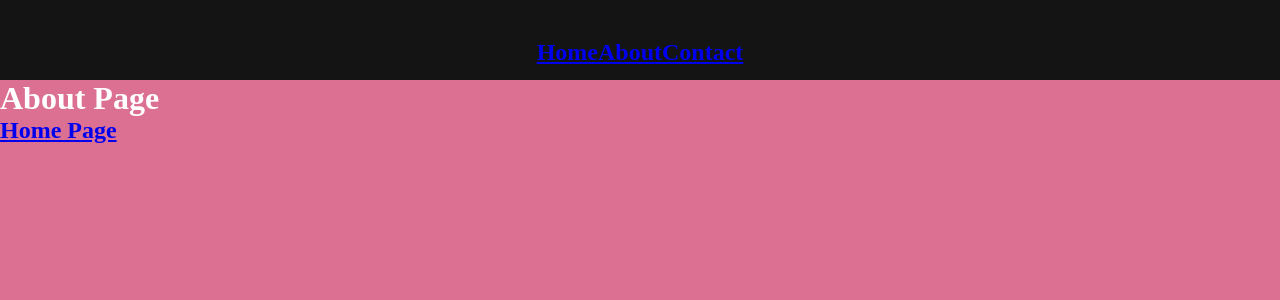
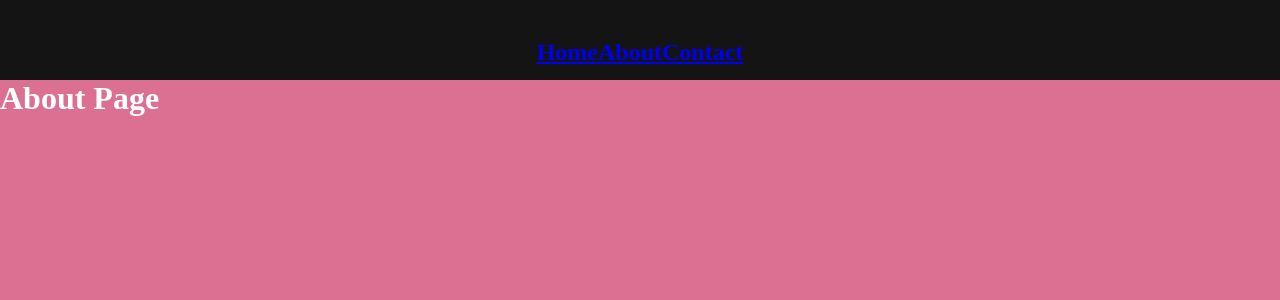
Before and after one commit to TbartocciDev/tommybartocci, a React (Create React App) app: page /about in a window 1280 px wide. Shown: the top 300 px of the page. Built offline with nearby package versions, Linux system fonts and the light colour scheme; a web font is replaced by a local one.

Commit message:
page cleanup

```diff
--- a/src/main/Pages/AboutPage/AboutPage.jsx
+++ b/src/main/Pages/AboutPage/AboutPage.jsx
@@ -7,9 +7,6 @@ export default function AboutPage() {
         <main className="AboutPage">
             <div className="content" id="page-content">
                 <h1>About Page</h1>
-                <Link to="/">
-                    <h2>Home Page</h2>
-                </Link>
             </div>
         </main>
     )
--- a/src/main/Pages/HomePage/HomePage.jsx
+++ b/src/main/Pages/HomePage/HomePage.jsx
@@ -6,9 +6,6 @@ export default function HomePage() {
         <main className="HomePage">
             <div className="content" id="page-content">
                 <h1>Home Page</h1>
-                <Link to="/about">
-                    <h2>About Page</h2>
-                </Link>
             </div>
         </main>
     )
```
